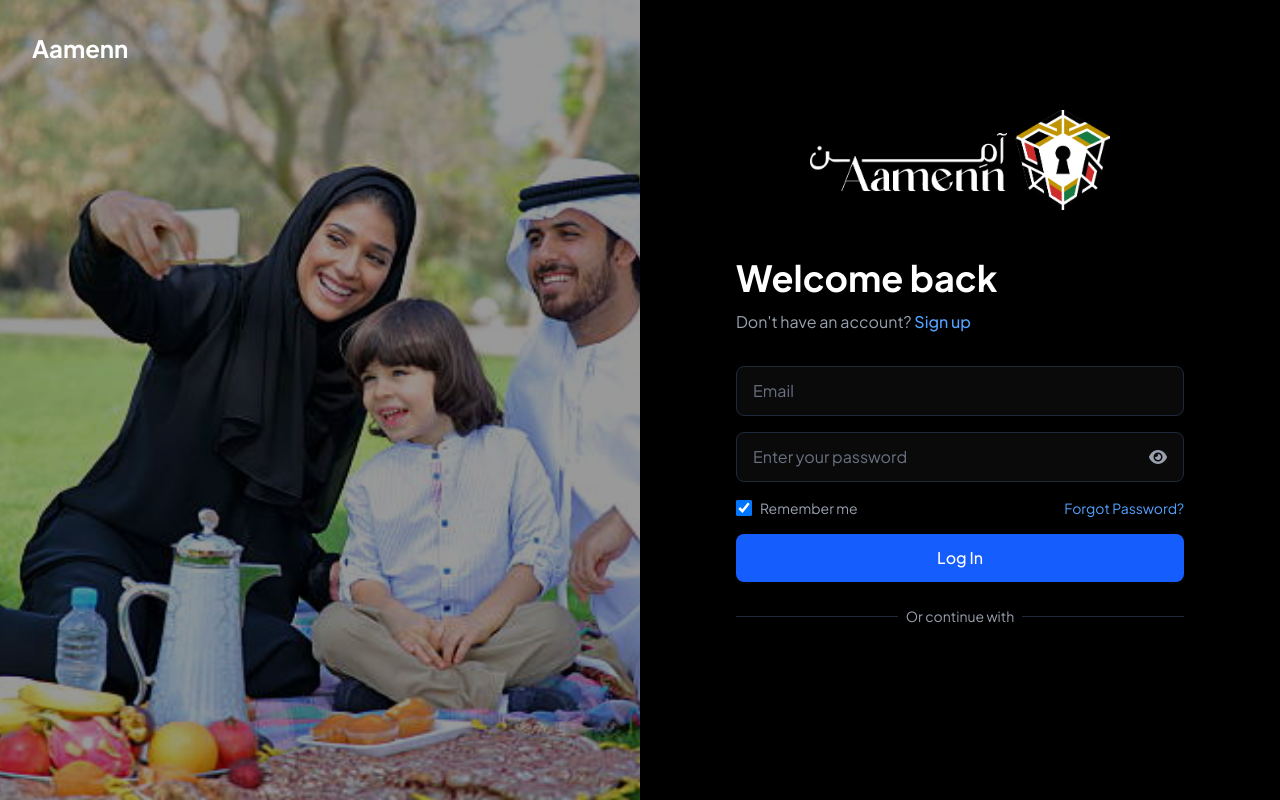
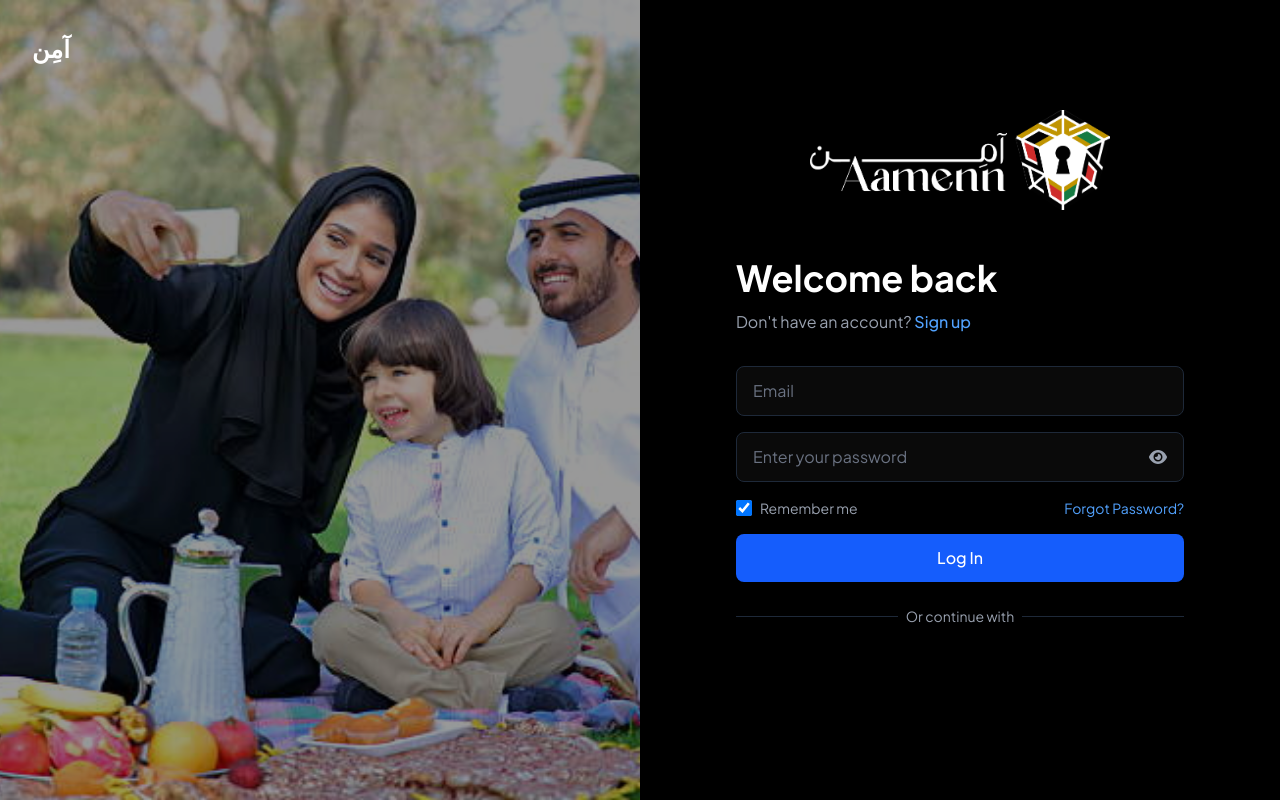
Before and after one commit to aamenn-org/aamenn-frontend, a React (Vite) app: page /login in a window 1280 px wide. Built offline with nearby package versions, Linux system fonts and the light colour scheme; no server answers.

Commit message:
Update auth branding and subscription actions

```diff
--- a/src/components/auth/AuthBackground.jsx
+++ b/src/components/auth/AuthBackground.jsx
@@ -3,7 +3,7 @@
     <div className="hidden lg:flex lg:w-1/2 bg-gradient-to-br from-blue-600 via-blue-700 to-blue-900 relative overflow-hidden">
       {/* Logo */}
       <div className="absolute top-8 left-8 z-10">
-        <div className="text-white text-2xl font-bold">Aamenn</div>
+        <div className="text-white text-2xl font-bold">آمِن</div>
       </div>
 
       {/* Background Image */}
--- a/src/pages/Settings/sections/SubscriptionSection.jsx
+++ b/src/pages/Settings/sections/SubscriptionSection.jsx
@@ -390,7 +390,7 @@
             )}
 
             {/* Renew Button */}
-            {(subscription.status === 'active' ||
+            {/* {(subscription.status === 'active' ||
               subscription.status === 'grace') && (
               <button
                 onClick={handleRenew}
@@ -402,7 +402,7 @@
                   ? 'Redirecting to payment...'
                   : 'Renew Subscription'}
               </button>
-            )}
+            )} */}
 
             {/* Change Plan */}
             <button
```
